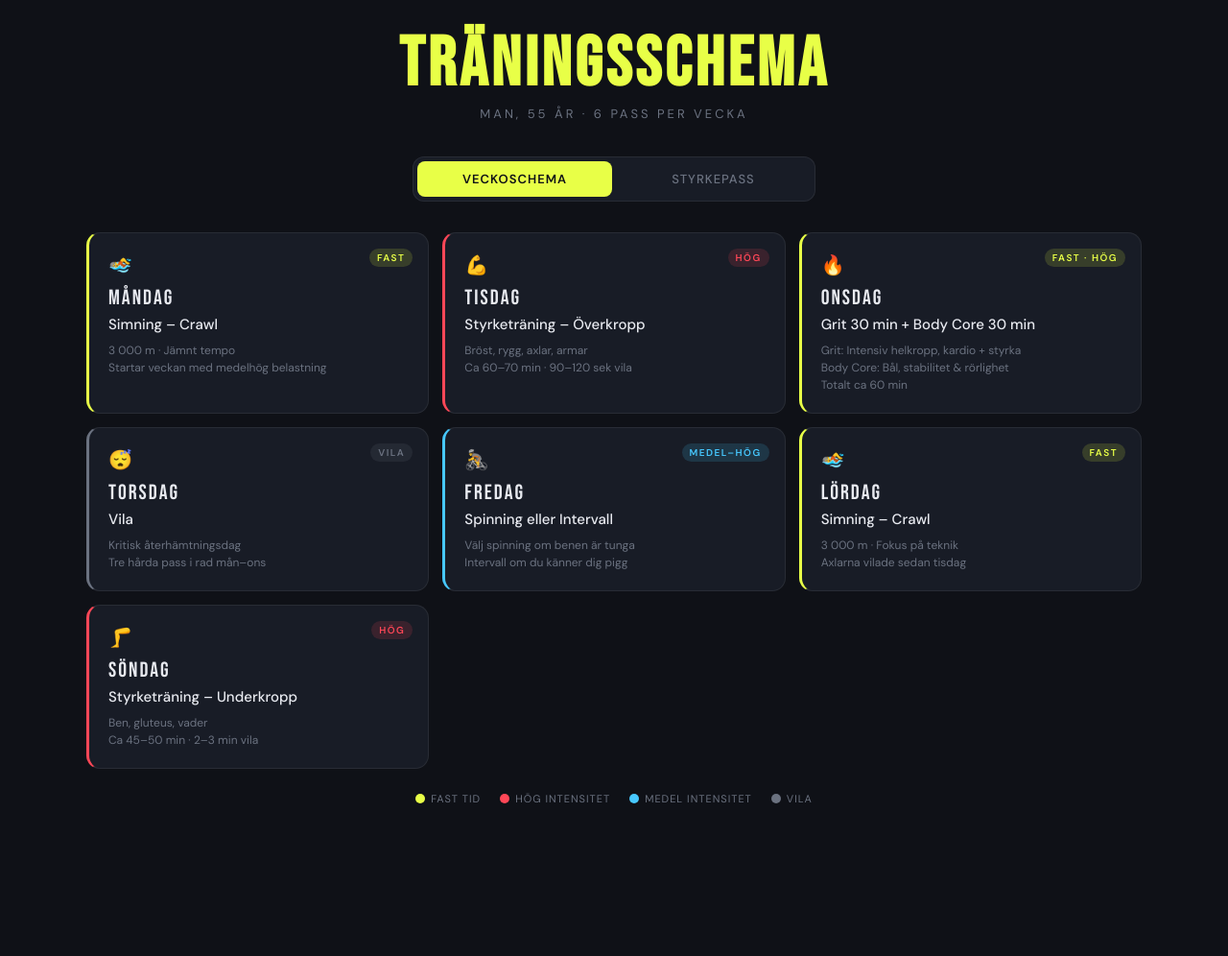
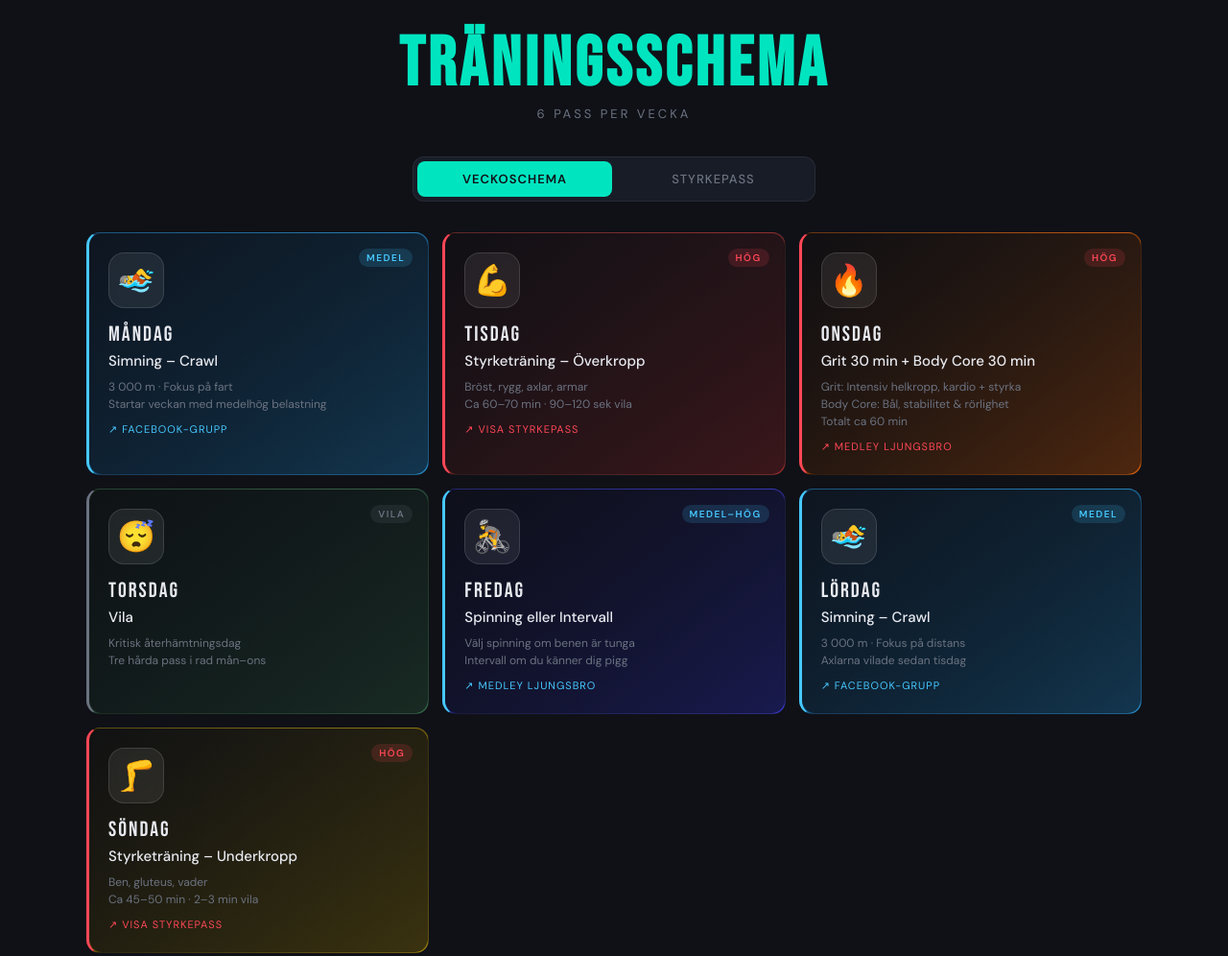
Before and after one commit to lugnegard/lugnegard.github.io, a plain HTML site: page training_schedule_1.html in a window 1280 px wide. Shown: the top 996 px of the page at 96% size. Before the commit the page ends 871 px from the top, so only its background shows below. Drawn offline with Linux system fonts and the light colour scheme.

Commit message:
Add files via upload

```diff
--- a/training_schedule_1.html
+++ b/training_schedule_1.html
@@ -10,7 +10,7 @@
     --bg: #0f1117;
     --surface: #181c26;
     --surface2: #1e2333;
-    --accent: #e8ff47;
+    --accent: #00e5c0;
     --accent2: #47c8ff;
     --red: #ff4757;
     --text: #e8eaf0;
@@ -108,6 +108,22 @@
     position: relative;
     overflow: hidden;
     transition: transform 0.2s, border-color 0.2s;
+    background-size: cover;
+    background-position: center;
+  }
+
+  .day-card::before {
+    content: '';
+    position: absolute;
+    inset: 0;
+    background: linear-gradient(160deg, rgba(15,17,23,0.82) 0%, rgba(15,17,23,0.65) 100%);
+    z-index: 0;
+    border-radius: 14px;
+  }
+
+  .day-card > * {
+    position: relative;
+    z-index: 1;
   }
 
   .day-card:hover {
@@ -115,10 +131,28 @@
     border-color: rgba(255,255,255,0.15);
   }
 
+  .day-card:hover::before {
+    background: linear-gradient(160deg, rgba(15,17,23,0.70) 0%, rgba(15,17,23,0.50) 100%);
+  }
+
   .day-card.intensity-high { border-left: 3px solid var(--red); }
   .day-card.intensity-med { border-left: 3px solid var(--accent2); }
   .day-card.intensity-low { border-left: 3px solid var(--muted); }
   .day-card.intensity-fixed { border-left: 3px solid var(--accent); }
+
+  .day-card.clickable { cursor: pointer; }
+  .day-card.clickable:hover { border-color: rgba(255,255,255,0.3); box-shadow: 0 4px 20px rgba(0,0,0,0.3); }
+  .link-hint {
+    display: inline-block;
+    margin-top: 10px;
+    font-size: 11px;
+    color: var(--accent2);
+    letter-spacing: 1px;
+    text-transform: uppercase;
+  }
+  .day-card.intensity-fixed .link-hint { color: var(--accent); }
+  .day-card.intensity-high .link-hint { color: var(--red); }
+  .day-card.intensity-med .link-hint { color: var(--accent2); }
 
   .day-name {
     font-family: 'Bebas Neue', sans-serif;
@@ -158,7 +192,19 @@
   .intensity-low .intensity-badge { background: rgba(107,114,128,0.15); color: var(--muted); }
   .intensity-fixed .intensity-badge { background: rgba(232,255,71,0.15); color: var(--accent); }
 
-  .emoji { font-size: 20px; margin-bottom: 8px; display: block; }
+  .emoji {
+    font-size: 32px;
+    margin-bottom: 14px;
+    display: flex;
+    align-items: center;
+    justify-content: center;
+    width: 58px;
+    height: 58px;
+    border-radius: 16px;
+    background: rgba(255,255,255,0.08);
+    backdrop-filter: blur(4px);
+    border: 1px solid rgba(255,255,255,0.12);
+  }
 
   /* LEGEND */
   .legend {
@@ -210,7 +256,7 @@
   }
 
   .workout-header.tuesday { background: linear-gradient(135deg, rgba(71,200,255,0.1), transparent); }
-  .workout-header.sunday { background: linear-gradient(135deg, rgba(232,255,71,0.1), transparent); }
+  .workout-header.sunday { background: linear-gradient(135deg, rgba(0,229,192,0.1), transparent); }
 
   .workout-day-label {
     font-family: 'Bebas Neue', sans-serif;
@@ -297,8 +343,8 @@
   .tip-box {
     margin: 24px auto 0;
     max-width: 1100px;
-    background: rgba(232,255,71,0.05);
-    border: 1px solid rgba(232,255,71,0.15);
+    background: rgba(0,229,192,0.05);
+    border: 1px solid rgba(0,229,192,0.15);
     border-radius: 12px;
     padding: 16px 20px;
     display: flex;
@@ -321,7 +367,7 @@
 
 <header>
   <h1>Träningsschema</h1>
-  <p>Man, 55 år · 6 pass per vecka</p>
+  <p>6 pass per vecka</p>
 </header>
 
 <div class="tabs">
@@ -333,31 +379,34 @@
 <div id="tab-schedule" class="tab-content active">
   <div class="week-grid">
 
-    <div class="day-card intensity-fixed">
-      <span class="intensity-badge">Fast</span>
+    <div class="day-card intensity-med clickable" style="background-image:linear-gradient(135deg, #0a2a4a 0%, #0d4f7c 50%, #1a7ab5 100%)" onclick="window.open('https://www.facebook.com/share/g/1CMHiM7p6u/?mibextid=wwXIfr','_blank')">
+      <span class="intensity-badge">Medel</span>
       <span class="emoji">🏊</span>
       <div class="day-name">Måndag</div>
       <div class="day-workout">Simning – Crawl</div>
-      <div class="day-detail">3 000 m · Jämnt tempo<br>Startar veckan med medelhög belastning</div>
+      <div class="day-detail">3 000 m · Fokus på fart<br>Startar veckan med medelhög belastning</div>
+      <span class="link-hint">↗ Facebook-grupp</span>
     </div>
 
-    <div class="day-card intensity-high">
+    <div class="day-card intensity-high clickable" style="background-image:linear-gradient(135deg, #1a0a0a 0%, #5c1a1a 50%, #8b2020 100%)" onclick="switchTab('strength');document.querySelector('.tab-btn:nth-child(2)').classList.add('active');document.querySelector('.tab-btn:nth-child(1)').classList.remove('active')">
       <span class="intensity-badge">Hög</span>
       <span class="emoji">💪</span>
       <div class="day-name">Tisdag</div>
       <div class="day-workout">Styrketräning – Överkropp</div>
       <div class="day-detail">Bröst, rygg, axlar, armar<br>Ca 60–70 min · 90–120 sek vila</div>
+      <span class="link-hint">↗ Visa styrkepass</span>
     </div>
 
-    <div class="day-card intensity-fixed">
-      <span class="intensity-badge">Fast · Hög</span>
+    <div class="day-card intensity-high clickable" style="background-image:linear-gradient(135deg, #1a0a00 0%, #6b2d00 50%, #c45000 100%)" onclick="window.open('https://www.medley.se/ljungsbro-fritidscenter/grupptraning/','_blank')">
+      <span class="intensity-badge">Hög</span>
       <span class="emoji">🔥</span>
       <div class="day-name">Onsdag</div>
       <div class="day-workout">Grit 30 min + Body Core 30 min</div>
       <div class="day-detail">Grit: Intensiv helkropp, kardio + styrka<br>Body Core: Bål, stabilitet & rörlighet<br>Totalt ca 60 min</div>
+      <span class="link-hint">↗ Medley Ljungsbro</span>
     </div>
 
-    <div class="day-card intensity-low">
+    <div class="day-card intensity-low" style="background-image:linear-gradient(135deg, #0d1a0d 0%, #1a3a2a 50%, #2a5a3a 100%)">
       <span class="intensity-badge">Vila</span>
       <span class="emoji">😴</span>
       <div class="day-name">Torsdag</div>
@@ -365,34 +414,36 @@
       <div class="day-detail">Kritisk återhämtningsdag<br>Tre hårda pass i rad mån–ons</div>
     </div>
 
-    <div class="day-card intensity-med">
+    <div class="day-card intensity-med clickable" style="background-image:linear-gradient(135deg, #0a0a2a 0%, #1a1a6b 50%, #2a2ab5 100%)" onclick="window.open('https://www.medley.se/ljungsbro-fritidscenter/grupptraning/','_blank')">
       <span class="intensity-badge">Medel–Hög</span>
       <span class="emoji">🚴</span>
       <div class="day-name">Fredag</div>
       <div class="day-workout">Spinning eller Intervall</div>
       <div class="day-detail">Välj spinning om benen är tunga<br>Intervall om du känner dig pigg</div>
+      <span class="link-hint">↗ Medley Ljungsbro</span>
     </div>
 
-    <div class="day-card intensity-fixed">
-      <span class="intensity-badge">Fast</span>
+    <div class="day-card intensity-med clickable" style="background-image:linear-gradient(135deg, #0a2a4a 0%, #0d4f7c 50%, #1a7ab5 100%)" onclick="window.open('https://www.facebook.com/share/g/1CMHiM7p6u/?mibextid=wwXIfr','_blank')">
+      <span class="intensity-badge">Medel</span>
       <span class="emoji">🏊</span>
       <div class="day-name">Lördag</div>
       <div class="day-workout">Simning – Crawl</div>
-      <div class="day-detail">3 000 m · Fokus på teknik<br>Axlarna vilade sedan tisdag</div>
+      <div class="day-detail">3 000 m · Fokus på distans<br>Axlarna vilade sedan tisdag</div>
+      <span class="link-hint">↗ Facebook-grupp</span>
     </div>
 
-    <div class="day-card intensity-high">
+    <div class="day-card intensity-high clickable" style="background-image:linear-gradient(135deg, #1a1500 0%, #5c4a00 50%, #8b7000 100%)" onclick="switchTab('strength');document.querySelector('.tab-btn:nth-child(2)').classList.add('active');document.querySelector('.tab-btn:nth-child(1)').classList.remove('active')">
       <span class="intensity-badge">Hög</span>
       <span class="emoji">🦵</span>
       <div class="day-name">Söndag</div>
       <div class="day-workout">Styrketräning – Underkropp</div>
       <div class="day-detail">Ben, gluteus, vader<br>Ca 45–50 min · 2–3 min vila</div>
+      <span class="link-hint">↗ Visa styrkepass</span>
     </div>
 
   </div>
 
   <div class="legend">
-    <div class="legend-item"><div class="legend-dot" style="background:var(--accent)"></div> Fast tid</div>
     <div class="legend-item"><div class="legend-dot" style="background:var(--red)"></div> Hög intensitet</div>
     <div class="legend-item"><div class="legend-dot" style="background:var(--accent2)"></div> Medel intensitet</div>
     <div class="legend-item"><div class="legend-dot" style="background:var(--muted)"></div> Vila</div>
@@ -546,7 +597,7 @@
   <div class="tip-box">
     <div class="tip-icon">💡</div>
     <div class="tip-text">
-      <strong>Tips för 55+:</strong> Värm upp 5–10 min med rörlighetsövningar och lätta vikter. Prioritera <strong>teknik över maxvikt</strong> – öka med 2,5 kg när du klarar övre repsgränsen på alla set. Lägg in en <strong>deload-vecka var 4:e vecka</strong> där du sänker volymen med 40–50%.
+      <strong>Tips:</strong> Värm upp 5–10 min med rörlighetsövningar och lätta vikter. Prioritera <strong>teknik över maxvikt</strong> – öka med 2,5 kg när du klarar övre repsgränsen på alla set. Lägg in en <strong>deload-vecka var 4:e vecka</strong> där du sänker volymen med 40–50%.
     </div>
   </div>
 </div>
```
